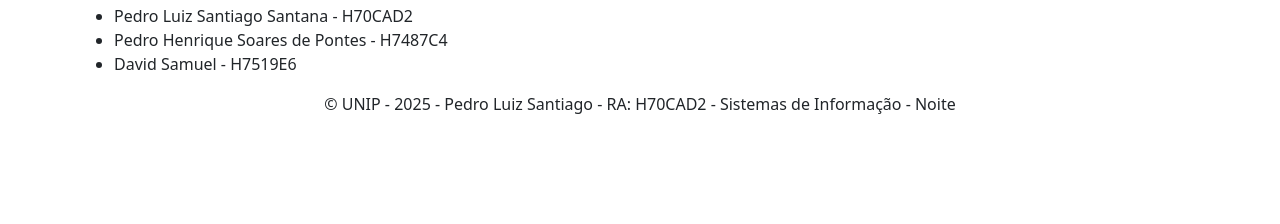
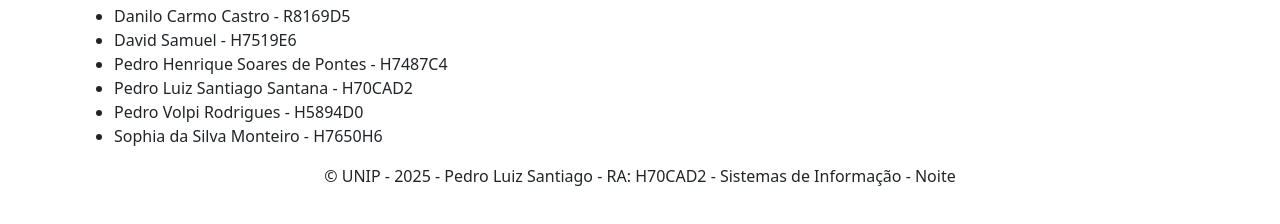
Before and after one commit to PedroLu1z/Site-Biografico, a plain HTML site: page index.html in a window 1280 px wide. Shown: the part 342-566 px from the top of the page. Drawn offline with nearby package versions, Linux system fonts and the light colour scheme.

Commit message:
Adicionado Integrantes

```diff
--- a/index.html
+++ b/index.html
@@ -44,9 +44,12 @@
 
                 <h2>Integrantes</h2>
                 <ul>
+                    <li>Danilo Carmo Castro - R8169D5</li>
+                    <li>David Samuel - H7519E6</li>
+                    <li>Pedro Henrique Soares de Pontes - H7487C4</li>
                     <li>Pedro Luiz Santiago Santana - H70CAD2</li>
-                    <li>Pedro Henrique Soares de Pontes - H7487C4</li>
-                    <li>David Samuel - H7519E6</li>
+                    <li>Pedro Volpi Rodrigues - H5894D0</li>
+                    <li>Sophia da Silva Monteiro - H7650H6</li>
                 </ul>
             </div>
         </section>
```
